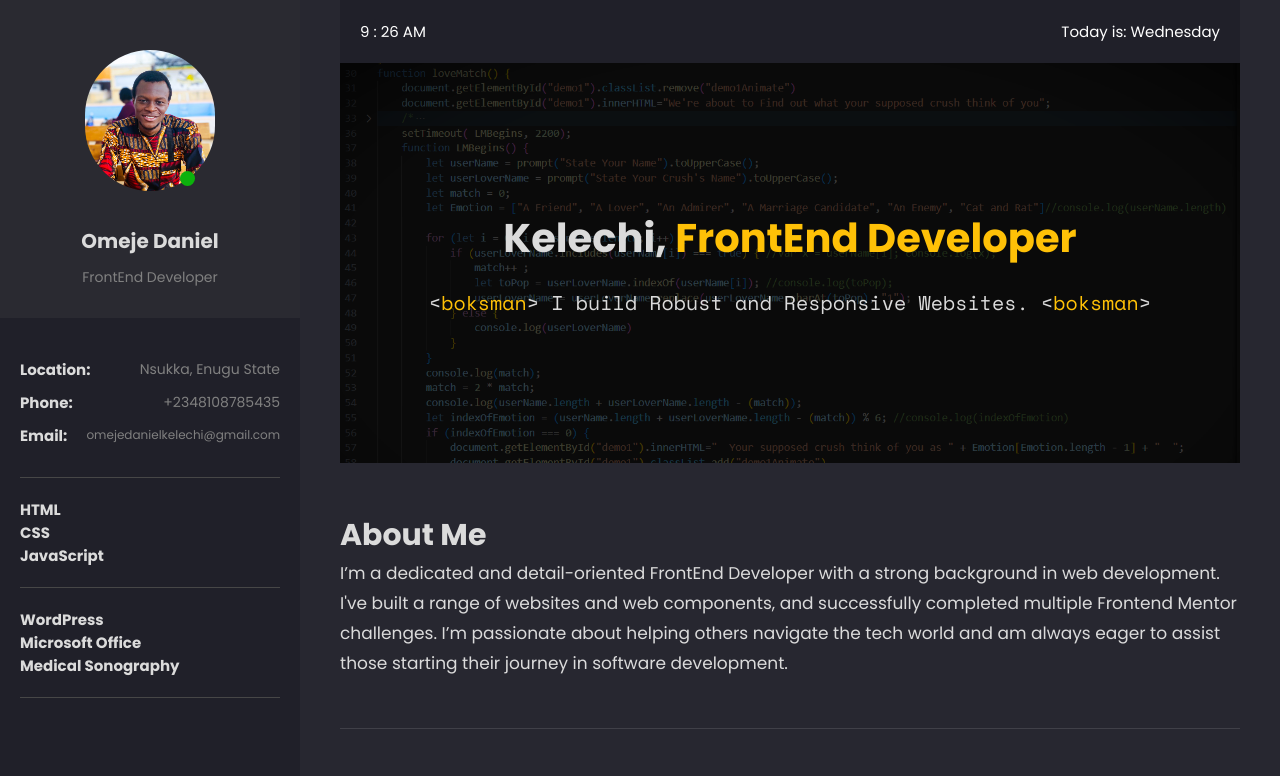
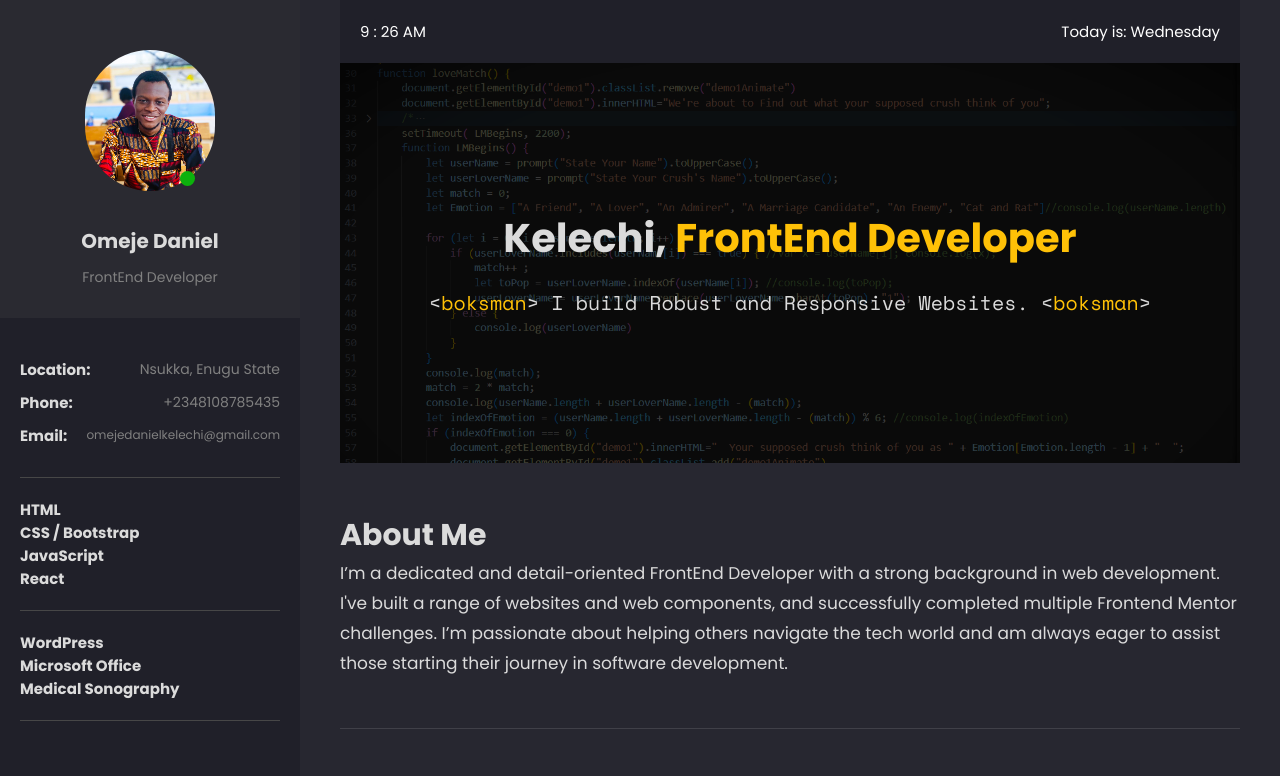
Before and after one commit to Boksman-Dan/First-Portfolio, a plain HTML site: page index.html in a window 1280 px wide. Shown: the top 776 px of the page. Drawn offline with nearby package versions, Linux system fonts and the light colour scheme.

Commit message:
index.html

```diff
--- a/index.html
+++ b/index.html
@@ -41,8 +41,9 @@
       <div class="skill">
         <div class="skill-info">
           <h4>HTML</h4>
-          <h4>CSS</h4>
+          <h4>CSS / Bootstrap</h4>
           <h4>JavaScript</h4>
+          <h4>React</h4>
         </div>
       </div>
 
```
